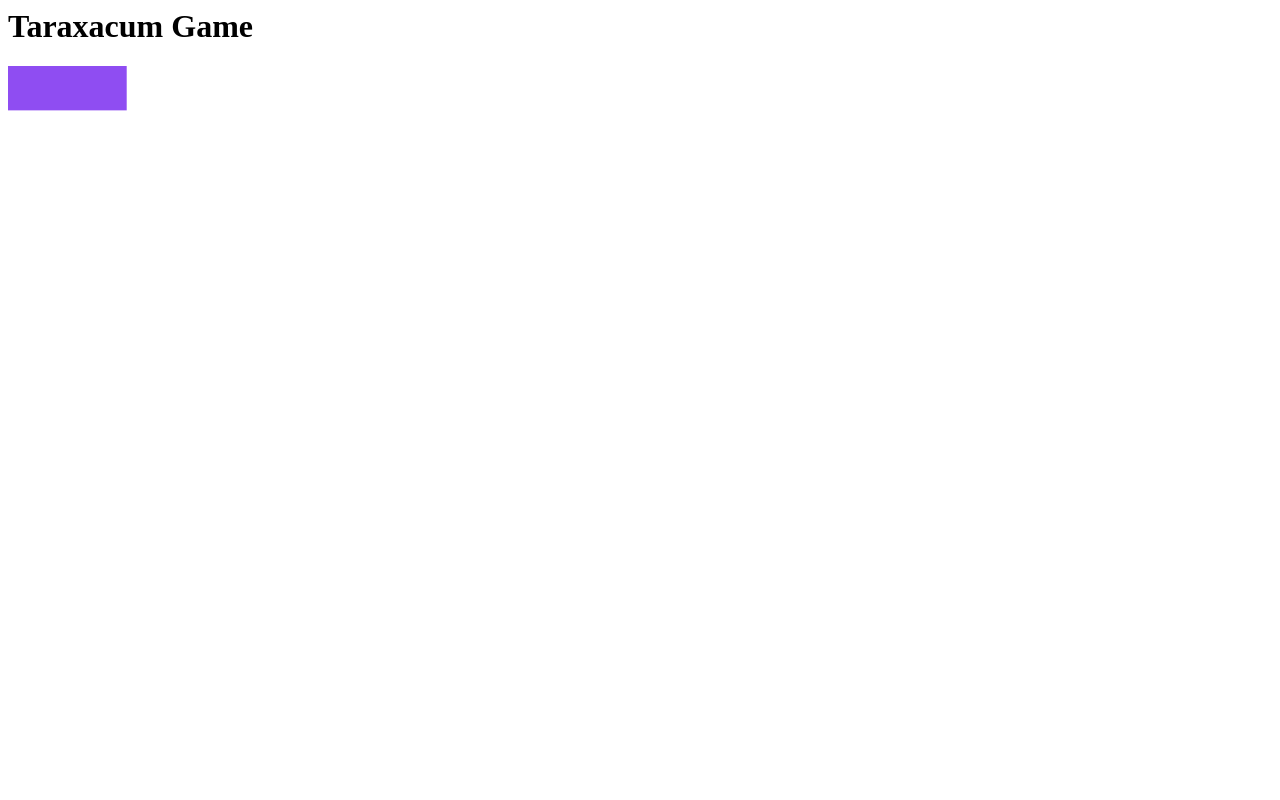
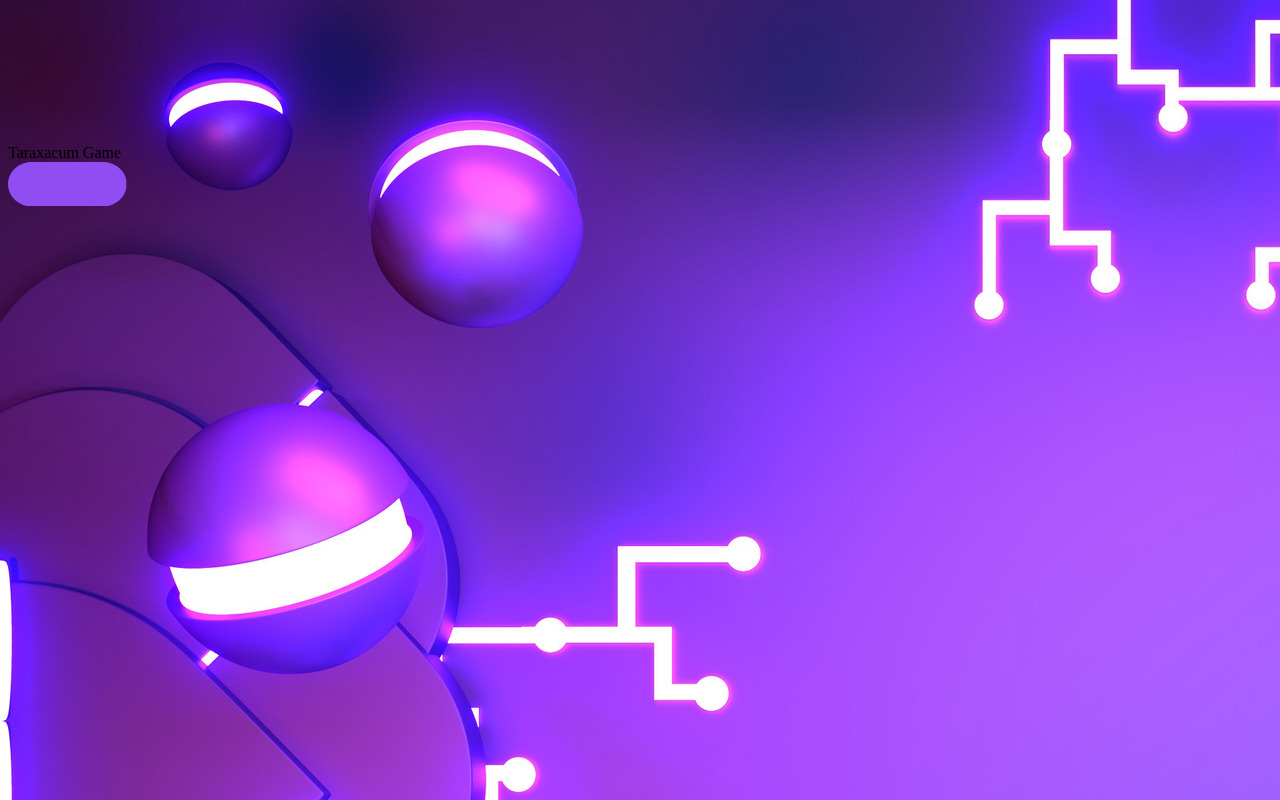
Before and after one commit to Chimney-Cake-Studio/Taraxacum-Game, a plain HTML site: page docs/index.html in a window 1280 px wide. Drawn offline with Linux system fonts and the light colour scheme.

Commit message:
Fix HTML structure and add background image

```diff
--- a/docs/index.html
+++ b/docs/index.html
@@ -1,3 +1,8 @@
+<style>
+body {
+  background-image: url('img/background.jpg');
+}
+</style>
 <html>
   <head>
     <meta charset="UTF-8">
@@ -5,7 +10,9 @@
     <title>Taraxacum - Home</title>
   </head>
   <body>
+    <img href
     <h1>Taraxacum Game</h1>
+    <svg class="_7KaXww"><defs><clipPath id="__id0"><path d="M547.4467114841495,256L137.58330406315147,256C61.53381718420765,256 0,198.68387906243993 0,128.1452237739997C0,57.31265742185766 61.53381718420765,0 137.58330406315147,0L547.4467114841495,0C623.4961983630934,0 685.030015547301,57.31265742185766 685.030015547301,128.1452237739997C684.7144575104589,198.68387906243993 623.1806403262513,256 547.4467114841495,256Z"></path></clipPath></defs></svg>
     <div class="bFnJ2A" style="clip-path: url(&quot;#__id0&quot;); background: rgb(143, 77, 242); width: 684.714px; height: 256px; transform: scale(0.173288, 0.173288); transform-origin: 0px 0px;"></div>
   </body>
 </html>
```
